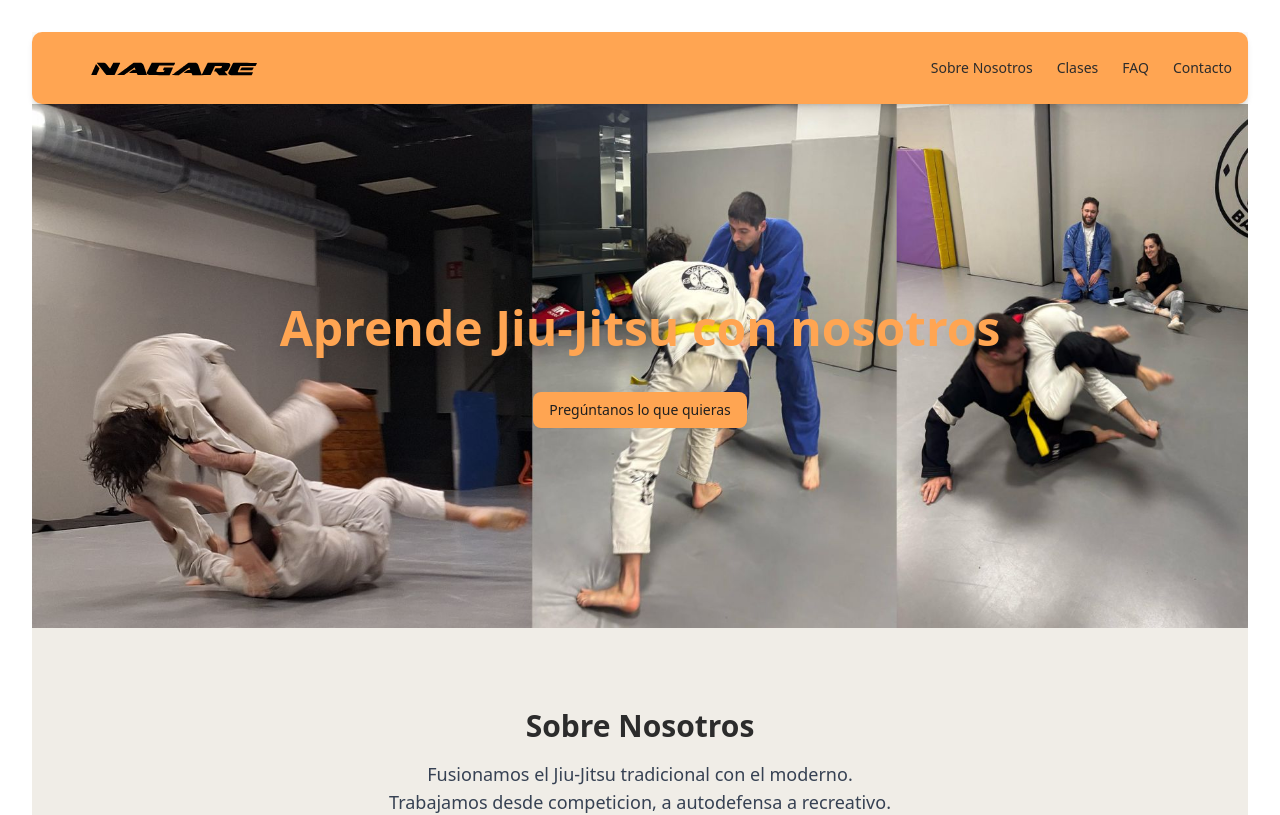
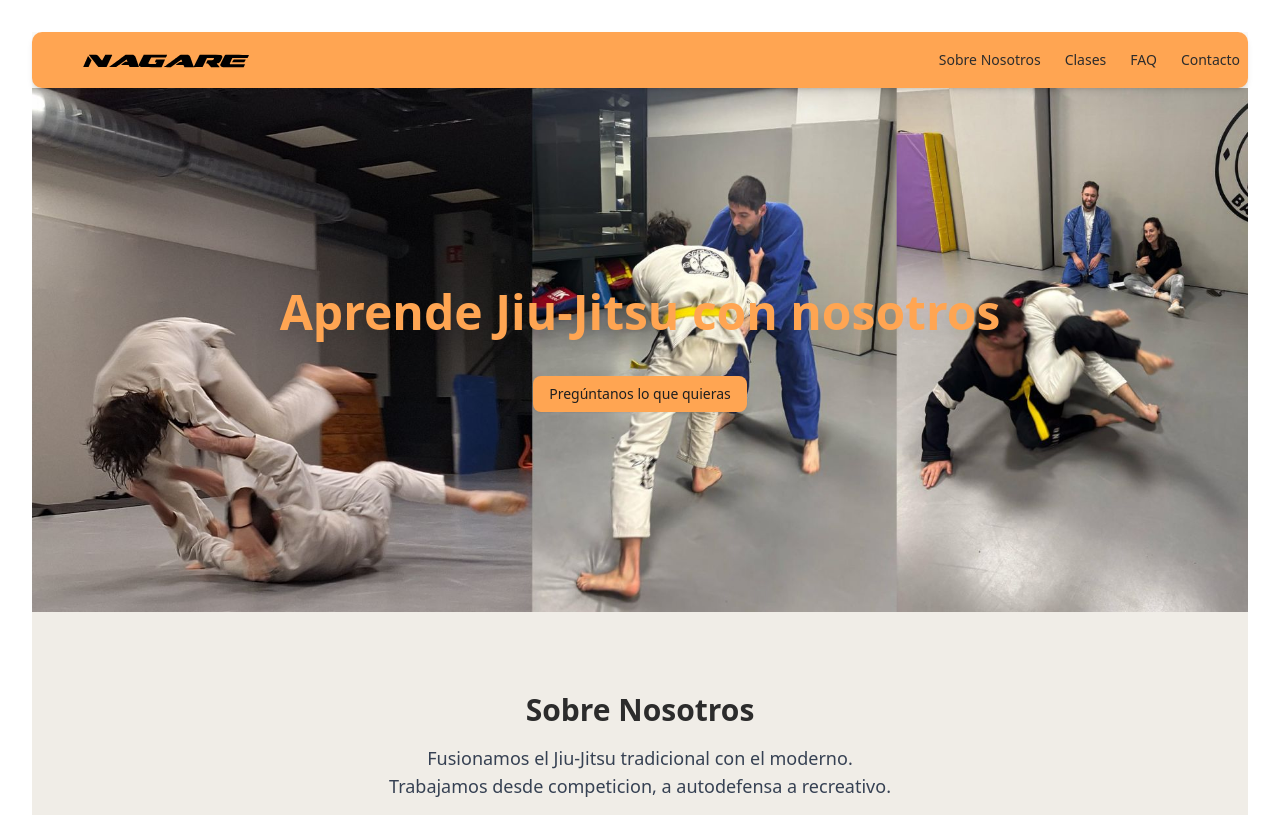
Before and after one commit to SergiANGU/NagareJiuJitsu, a React (Vite) app: page / in a window 1280 px wide. Shown: the top 815 px of the page. Built offline with nearby package versions, Linux system fonts and the light colour scheme.

Commit message:
change shadows

```diff
--- a/src/App.tsx
+++ b/src/App.tsx
@@ -27,7 +27,7 @@ function App() {
       <main className="bg-[#FAF9F6]" >
         {/* Header */}
         <header
-          className="flex items-center justify-between p-4 shadow-md sticky top-1 z-6 bg-[#FFA552] text-[#2C2C2C] rounded-lg">
+          className="flex items-center justify-between p-2 shadow-md sticky top-1 z-6 bg-[#FFA552] text-[#2C2C2C] rounded-lg">
              <img src={NagareNombre} alt="Logo Nagare" className="h-10 w-auto transform scale-450 origin-left" />
           <Menu className="md:hidden" />
           <nav className="hidden md:flex gap-6 text-sm">
```
